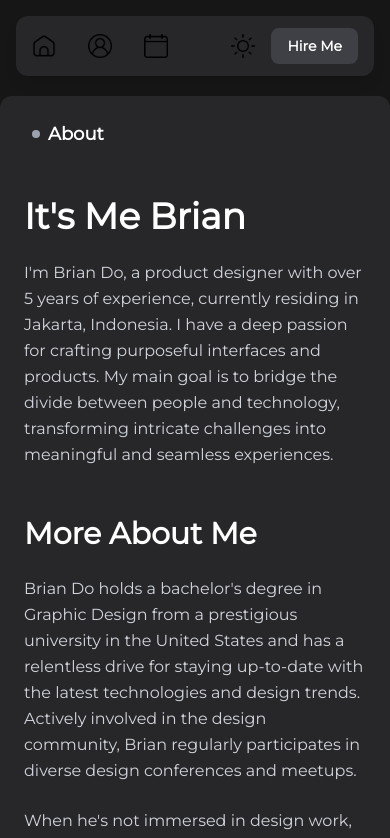
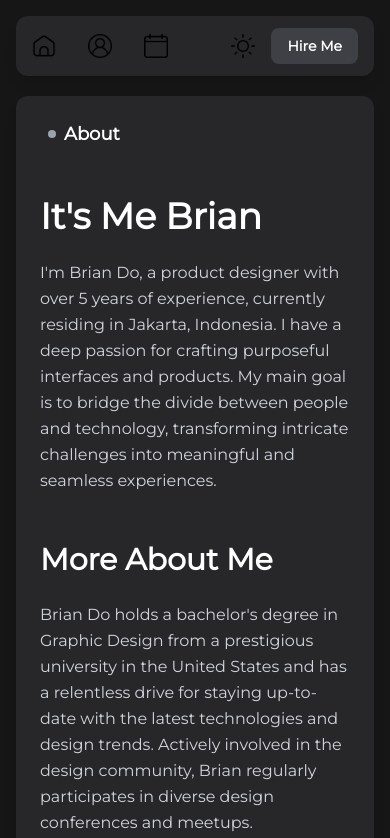
Before and after one commit to MuhammadAhmad338/MyOwnPortfolio, a Next.js app: page /about in a window 390 px wide. Shown: the top 838 px of the page. Built offline with nearby package versions, Linux system fonts and the light colour scheme.

Commit message:
latest commits

```diff
--- a/app/components/Contact.tsx
+++ /dev/null
@@ -1,11 +0,0 @@
-import React from 'react'
-
-const Contact = () => {
-  return (
-    <div className='flex flex-col items-center justify-center h-screen'>
-
-    </div>
-  )
-}
-
-export default Contact
--- a/app/components/Header.tsx
+++ b/app/components/Header.tsx
@@ -1,4 +1,4 @@
-'use client';
+'use client'
 import Link from 'next/link';
 import Image from 'next/image';
 import React, { FC } from 'react';
@@ -45,7 +45,6 @@ const NavBar: FC = () => {
               {/* Replace with your own icon */}
               <Link href='/project'>
                 <Image src={calendar} alt="Profile" width={24} height={24} />
-
               </Link>
             </button>
           </div>
--- a/app/components/Logo.tsx
+++ /dev/null
@@ -1,9 +0,0 @@
-import React, { FC } from 'react'
-
-const Logo: FC = () => {
-  return (
-    <div>Logo Ahmad</div>
-  )
-}
-
-export default Logo
--- a/app/layout.tsx
+++ b/app/layout.tsx
@@ -22,7 +22,7 @@ export default function RootLayout({
 }>) {
   return (
     <html lang="en" className={montserrat.className}>
-      <body className="antialiased flex flex-col items-center justify-center pt-24">
+      <body className="antialiased flex flex-col items-center justify-center pt-24 px-4 sm:px-6 md:px-8">
         <ReduxProvider>
           <NavBar />
           {children}
--- a/app/page.tsx
+++ b/app/page.tsx
@@ -1,7 +1,9 @@
+
+
 export default function Home() {
   return (
-  <>
+    <>
 
-  </>
+    </>
   );
 }
```
